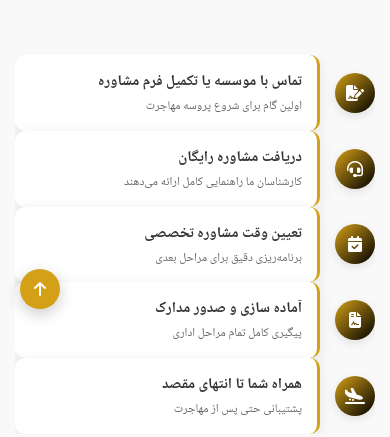
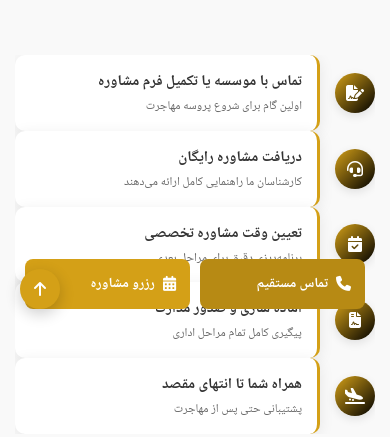
Before and after one commit to moris2288/parto, a plain HTML site: page index.html in a window 390 px wide. Shown: the part 515-952 px from the top of the page. Drawn offline with Linux system fonts and the light colour scheme.

Commit message:
Update index.html

```diff
--- a/index.html
+++ b/index.html
@@ -184,6 +184,31 @@
             padding: 5px;
         }
 
+        /* Mobile Header Buttons */
+        .mobile-header-buttons {
+            display: none;
+            position: fixed;
+            bottom: 20px;
+            left: 20px;
+            right: 20px;
+            z-index: 998;
+            justify-content: space-between;
+        }
+
+        .mobile-header-buttons a {
+            flex: 1;
+            margin: 0 5px;
+            text-align: center;
+            padding: 12px;
+            border-radius: 8px;
+            font-weight: 600;
+            font-size: 14px;
+            text-decoration: none;
+            transition: var(--transition);
+            white-space: nowrap;
+            max-width: calc(50% - 10px);
+        }
+
         /* Hero Section */
         .hero {
             margin-top: 40px;
@@ -1239,9 +1264,13 @@
                 font-size: 13px;
             }
 
-            /* Mobile header buttons layout */
+            /* Mobile header buttons */
             .header-buttons {
                 display: none;
+            }
+
+            .mobile-header-buttons {
+                display: flex;
             }
 
             .back-to-top {
@@ -1292,6 +1321,18 @@
             </a>
         </div>
     </header>
+
+    <!-- Mobile Header Buttons -->
+    <div class="mobile-header-buttons">
+        <a href="#" class="call-btn" onclick="showCallModal()">
+            <i class="fas fa-phone"></i>
+            تماس مستقیم
+        </a>
+        <a href="#" class="consult-btn" onclick="scrollToSection('consultation-form-container')">
+            <i class="fas fa-calendar-alt"></i>
+            رزرو مشاوره
+        </a>
+    </div>
 
     <!-- Main Content -->
     <div id="main-content">
@@ -1844,7 +1885,7 @@
             const encodedMessage = encodeURIComponent(whatsappMessage);
 
             // WhatsApp number
-            const whatsappNumber = "+923137518262";
+            const whatsappNumber = "923137518262";
 
             // Open WhatsApp with the message after a short delay
             setTimeout(() => {
```
